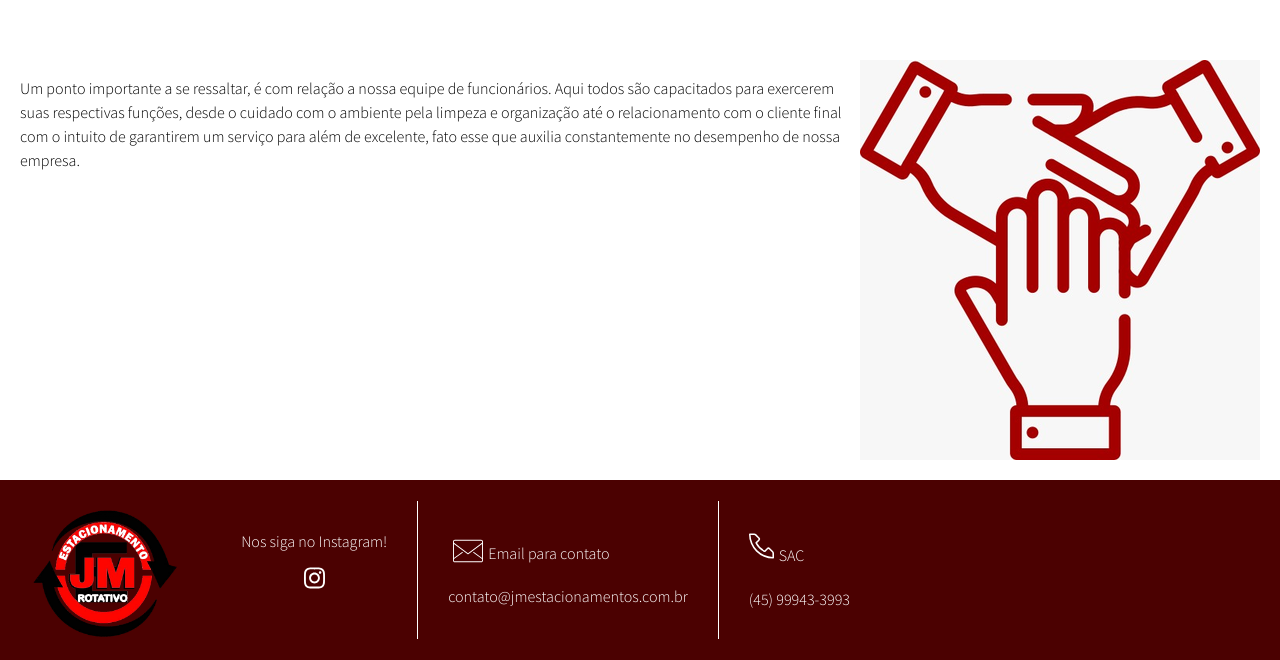
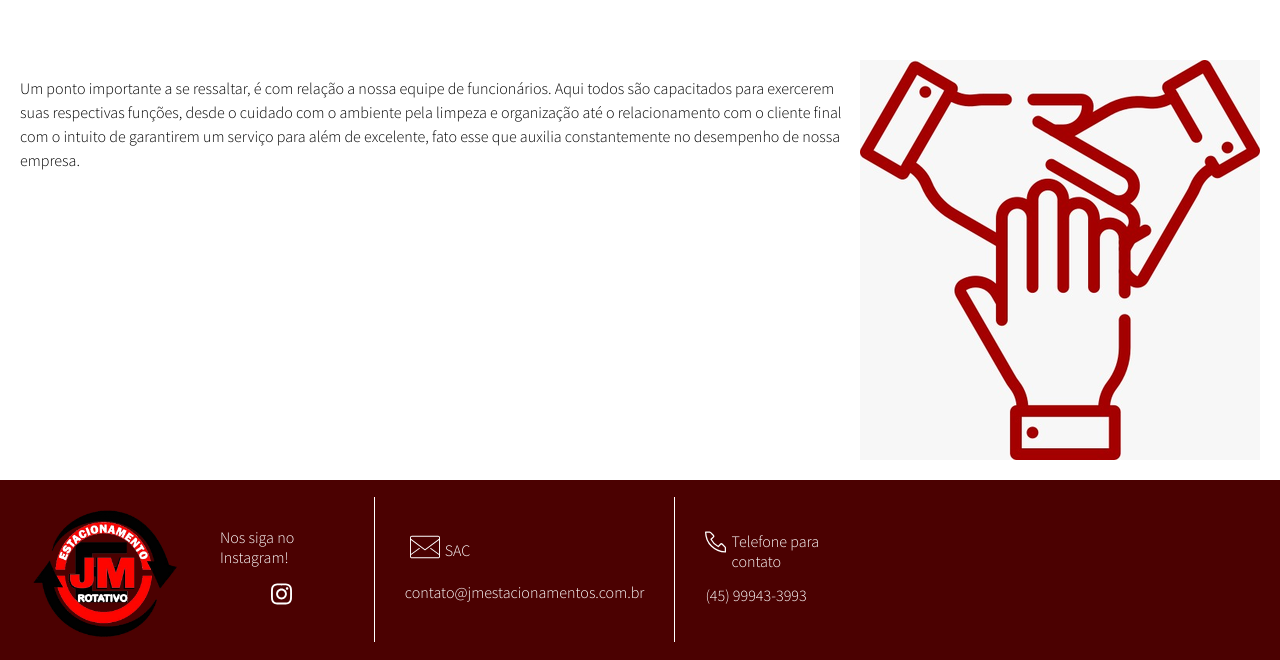
Before and after one commit to teusmamf/estacionamentoRot, a React (Vite) app: page /Aboutus in a window 1280 px wide. Shown: the part 1297-1957 px from the top of the page. Built offline with nearby package versions, Linux system fonts and the light colour scheme; a web font is replaced by a local one.

Commit message:
trocado informacoes do footer

```diff
--- a/src/components/footer.jsx
+++ b/src/components/footer.jsx
@@ -29,7 +29,7 @@
             <g id="SVGRepo_iconCarrier"> <path fill="white" d="M60,8H4c-2.211,0-4,1.789-4,4v40c0,2.211,1.789,4,4,4h56c2.211,0,4-1.789,4-4V12C64,9.789,62.211,8,60,8z M4,10h56c1.104,0,2,0.896,2,2v2.469L32,36.754L2,14.469V12C2,10.896,2.896,10,4,10z M60,54H4c-1.104,0-2-0.896-2-2v-2.808 l18.584-13.381c0.448-0.322,0.55-0.947,0.228-1.396c-0.322-0.447-0.946-0.549-1.396-0.228L2,46.729V16.961l29.403,21.842 C31.581,38.935,31.79,39,32,39s0.419-0.065,0.597-0.197L62,16.961v29.768l-17.416-12.54c-0.448-0.322-1.074-0.221-1.396,0.228 c-0.322,0.448-0.221,1.073,0.228,1.396L62,49.192V52C62,53.104,61.104,54,60,54z"/> </g>
 
          </svg>
-        <span >Email para contato </span>
+        <span >SAC</span>
         </div>
          <span>contato@jmestacionamentos.com.br</span>
 
@@ -40,7 +40,7 @@
           <svg fill="white" width="25px" height="30px" className="phone_icon" viewBox="0 0 16 16" id="telephone-16px" xmlns="http://www.w3.org/2000/svg">
             <path id="Path_27" data-name="Path 27" d="M35.5,16A15.517,15.517,0,0,1,20,.5a.5.5,0,0,1,.5-.5h2.845a1.849,1.849,0,0,1,1.317.546l1.962,1.961a1.5,1.5,0,0,1,0,2.122L25.2,6.048A11.907,11.907,0,0,0,29.952,10.8l1.419-1.42a1.5,1.5,0,0,1,2.121,0l1.962,1.962A1.852,1.852,0,0,1,36,12.656V15.5A.5.5,0,0,1,35.5,16ZM21.009,1A14.52,14.52,0,0,0,35,14.992V12.656a.859.859,0,0,0-.253-.611l-1.962-1.962a.5.5,0,0,0-.707,0L30.4,11.763a.5.5,0,0,1-.578.093A12.893,12.893,0,0,1,24.145,6.18a.5.5,0,0,1,.092-.579l1.68-1.679a.5.5,0,0,0,0-.708L23.955,1.253A.858.858,0,0,0,23.345,1Z" transform="translate(-20)"/>
           </svg>
-        <span >SAC</span>
+        <span >Telefone para contato</span>
         </div>
          <span>(45) 99943-3993</span>
 
--- a/src/styles/style.home.css
+++ b/src/styles/style.home.css
@@ -505,7 +505,6 @@
 }
 
 
-
   .button{
     width: 80px;
     font-size: 10px;
@@ -608,12 +607,13 @@
     height: 80px;
     background-color: #5c0101;
   }
-  .partner_card{
+
+.partner_card{
     align-items: center;
     width: 220px;
     height: 224px;
     margin-left: 60px;
-  }
+}
 
 
   .convene_grid {
```
Also changed, not shown: src/pages/contate-nos.jsx (line endings or trailing spaces).
